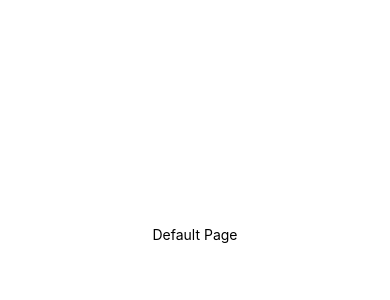
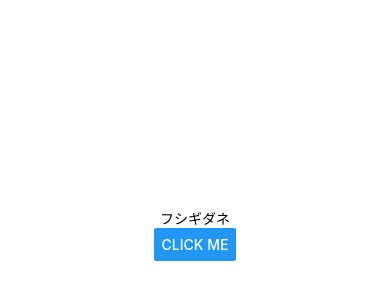
Before and after one commit to weibinw219/Pokemon-Quiz-App, a React Native app: screen / in a window 390 px wide. Shown: the part 188-488 px from the top of the page. Built offline with nearby package versions, Linux system fonts and the light colour scheme.

Commit message:
Added number generating method to show random pokemon name on the screen

```diff
--- a/App.js
+++ b/App.js
@@ -1,5 +1,5 @@
 import React, {Component} from 'react';
-import { StyleSheet, Text, View, ActivityIndicator } from 'react-native';
+import { StyleSheet, Text, View, ActivityIndicator, Button } from 'react-native';
 import pokeData from './pokeData.js'
 
 export default class App extends Component{
@@ -8,7 +8,8 @@
     super();
     this.state = {
       isLoading: true,
-      dataSource: null
+      dataSource: null,
+      randomNum: 0
     }
   }
 
@@ -17,7 +18,15 @@
 
     this.setState({
       isLoading: false,
-      dataSource: pokeData
+      dataSource: pokeData,
+      randomNum: 0
+    })
+  }
+
+
+  generateRandNum(){
+    this.setState({
+      randomNum: Math.floor(Math.random() * (151-1)) + 1
     })
   }
 
@@ -35,7 +44,8 @@
     return (
 
       <View style={styles.container}>
-        <Text>Default Page</Text>
+        <Text>{this.state.dataSource[this.state.randomNum].name.japanese}</Text>
+        <Button title='Click Me' onPress={()=> this.generateRandNum()}/>
       </View>
 
     )
```
